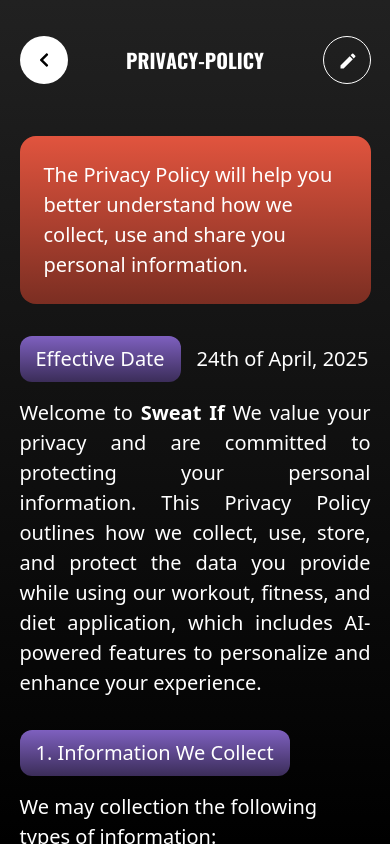
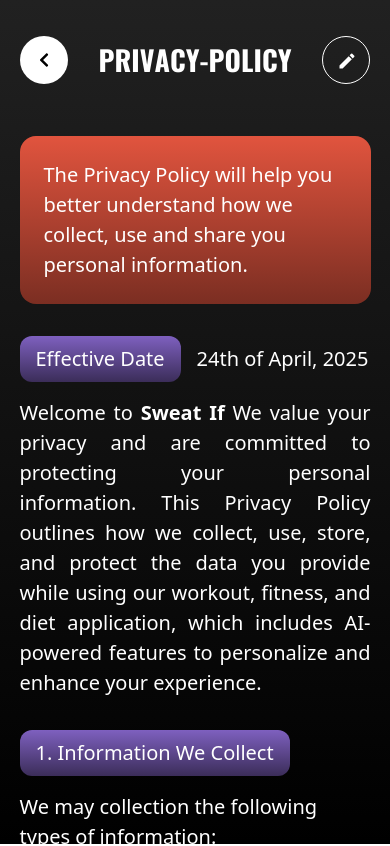
Before and after one commit to jettspanner123/SweatWebsite, a Next.js app: page /privacyPolicy in a window 390 px wide. Shown: the top 846 px of the page. Built offline with nearby package versions, Linux system fonts and the light colour scheme.

Commit message:
added something idK

```diff
--- a/app/privacyPolicy/page.tsx
+++ b/app/privacyPolicy/page.tsx
@@ -74,7 +74,7 @@ export default function Page(): React.JSX.Element {
                         </MouseMagnetic>
 
                         {/*the privacy policy heading*/}
-                        <h1 className={`text-white oswaldBold lg:text-[4rem] md:text-[3rem] text-[1.25rem] uppercase`}>
+                        <h1 className={`text-white oswaldBold lg:text-[4rem] md:text-[3rem] text-[1.75rem] uppercase`}>
                             {
                                 "Privacy-Policy".split("").map((item: string, index: number): React.JSX.Element => {
                                     return (
```
